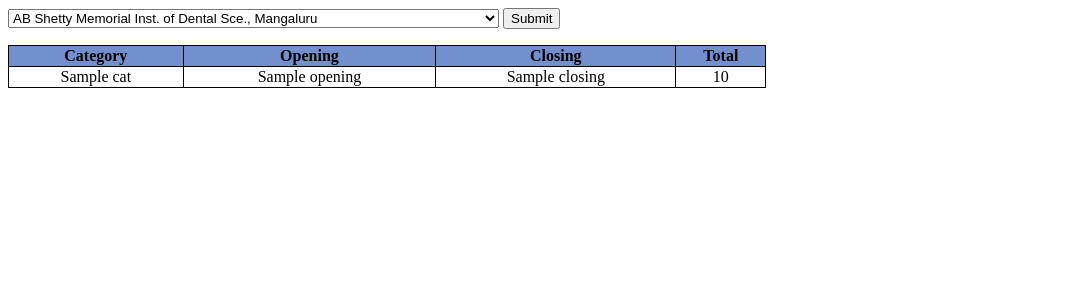
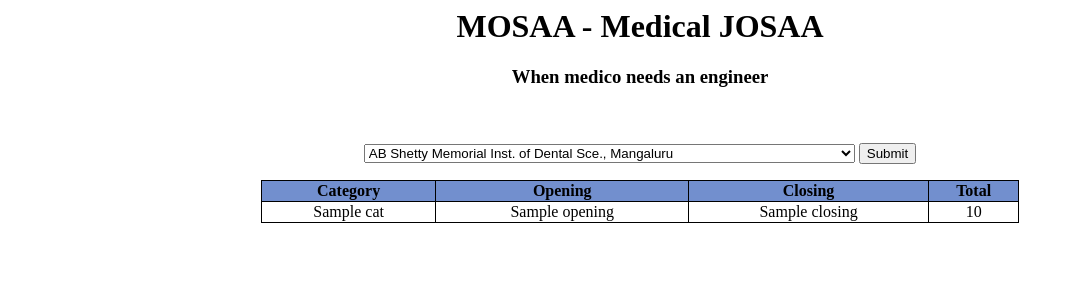
Before and after one commit to ahsanbarkati/mosaa, a Flask app: template templates/main.html in a window 1280 px wide. Shown: the top 300 px of the page, without its empty margins (0-1074 px from the left). Run offline with Flask 2, Linux system fonts and the light colour scheme; the template is opened without the code that fills it: values that come from a table or form of the project are taken from there, most other values are stand-ins (such as "Sample title", 1, 10 or a date in 2020).

Commit message:
Add heading

```diff
--- a/templates/main.html
+++ b/templates/main.html
@@ -19,6 +19,10 @@
   </head>
 
   <body>
+	<center> <h1> MOSAA - Medical JOSAA </h1></center>
+	<center><h3> When medico needs an engineer </h3></center>
+	<br><br>
+	<center>
 		<form  method="POST">
       	{{ form.csrf_token }}
       	{{ form.college }}
@@ -41,5 +45,6 @@
 			<tr>
 		{% endfor %}
 		</table>
+	</center>
   </body>
 </html>
```
